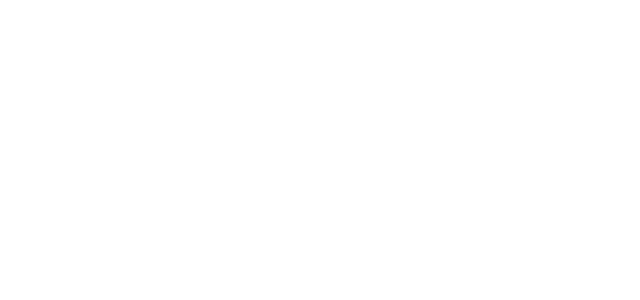
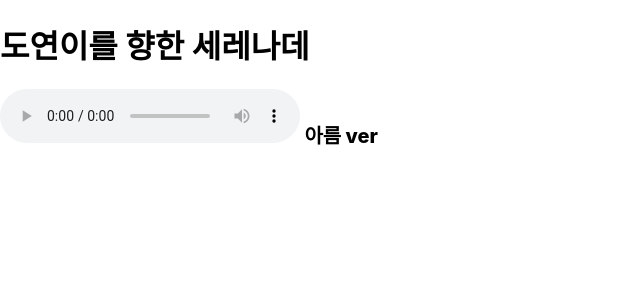
Before and after one commit to AhKong/PRESENT_DY_FE, a React (Create React App) app: page /congratulations-on-your-graduation in a window 1280 px wide. Shown: the top 300 px of the page, without its empty margins (0-640 px from the left). Built offline with nearby package versions, Linux system fonts and the light colour scheme.

Commit message:
축가페이지 추가

```diff
--- a/src/App.js
+++ b/src/App.js
@@ -3,6 +3,7 @@ import './App.css';
 import { Route } from 'react-router-dom';
 import MainPage from "./page/mainPage";
 import MemoryPage from "./page/memoryPage";
+import SongsPage from "./page/SongsPage";
 function App() {
 
 
@@ -10,6 +11,7 @@ function App() {
         <div>
             <Route path="/" component={MainPage} exact/>
             <Route path="/WeLoveYou" component={MemoryPage}/>
+            <Route path="/congratulations-on-your-graduation" component={SongsPage}></Route>
         </div>
 
     );
--- a/src/css/main.css
+++ b/src/css/main.css
@@ -51,7 +51,10 @@
     }
 }
 
-
+.songFont{
+    font-size: 20px;
+    font-weight: 800;
+}
 
 .first{
     background-image: url("https://lh3.googleusercontent.com/proxy/viWPmhcAom8npyMYy0wRoO6JW0rNaiz0P3eLhNU_PFzDCir6-L-bAatwWIsPHXwXJnt9JnyUn8XH2zJ2GDceyM1rJVbOzfZNmGcHAPU3sREkzSUIWRemkWM_5Ti3E92LAw");
--- /dev/null
+++ b/src/page/SongsPage.js
@@ -0,0 +1,16 @@
+import React from "react";
+import song from '../resource/testsong.m4a'
+
+const SongsPage = () =>{
+    return (
+        <>
+            <h1>도연이를 향한 세레나데</h1>
+            <p className="songFont">
+                <audio autoPlay controls>
+                    <source src={song} type="audio/mp3"/>
+                </audio> 아름 ver
+            </p>
+        </>)
+}
+
+export default SongsPage;
--- a/src/page/mainPage.js
+++ b/src/page/mainPage.js
@@ -1,11 +1,13 @@
 import React,{useEffect} from 'react';
 
 import '../css/main.css';
+import song from '../resource/testsong.m4a';
 
 const MainPage = ({history}) => {
 
     useEffect(()=>{
-        alert('도연이의 졸업을 누구보다 축하해주고 싶은 아름이와 민정이가 준비한 서프라이즈 선물이야 도연아 맘껏즐겨 사랑해💖')
+        //alert('도연이의 졸업을 누구보다 축하해주고 싶은 아름이와 민정이가 준비한 서프라이즈 선물이야 도연아 맘껏즐겨 사랑해💖')
+
     },[])
 
     const goMemoryPage = () =>{
@@ -18,9 +20,13 @@ const MainPage = ({history}) => {
             alert('당신은 도연이가 아닙니다. 어떻게 비밀번호를 모를 수 있죠?')
         }
     }
+
+    const goSongsPage = () => {
+        history.push('/congratulations-on-your-graduation')
+    }
     return (
         <div style={{backgroundColor:"#5B9BD5",width:"100%",height:""}}>
-            <div style={{backgroundColor:"#5B9BD5",width:"100%",height:"70px",margin:"auto"}}>
+            <div style={{backgroundColor:"#5B9BD5",width:"70%",height:"70px",margin:"auto"}}>
             </div>
             <div className="title">
                 <p>벌써 졸업이라니!!!! <br/>우리 마음 알지 졸업 축하해^^👩🏻‍🎓🎉
@@ -28,9 +34,9 @@ const MainPage = ({history}) => {
             </div>
 
             <div className="menu-warp">
-                <div onClick={goMemoryPage} className="menu first" >메뉴1</div>
-                <div className="menu second">메뉴2</div>
-                <div className="menu third">메뉴3</div>
+                <div onClick={goMemoryPage} className="menu first" >이도연만 보시오</div>
+                <div className="menu second">방명록</div>
+                <div className="menu third" onClick={goSongsPage}>축가</div>
             </div>
 
             <div className="footer">
```
Also changed, not shown: 1 other file (tests, documents, lock files or other folders).
